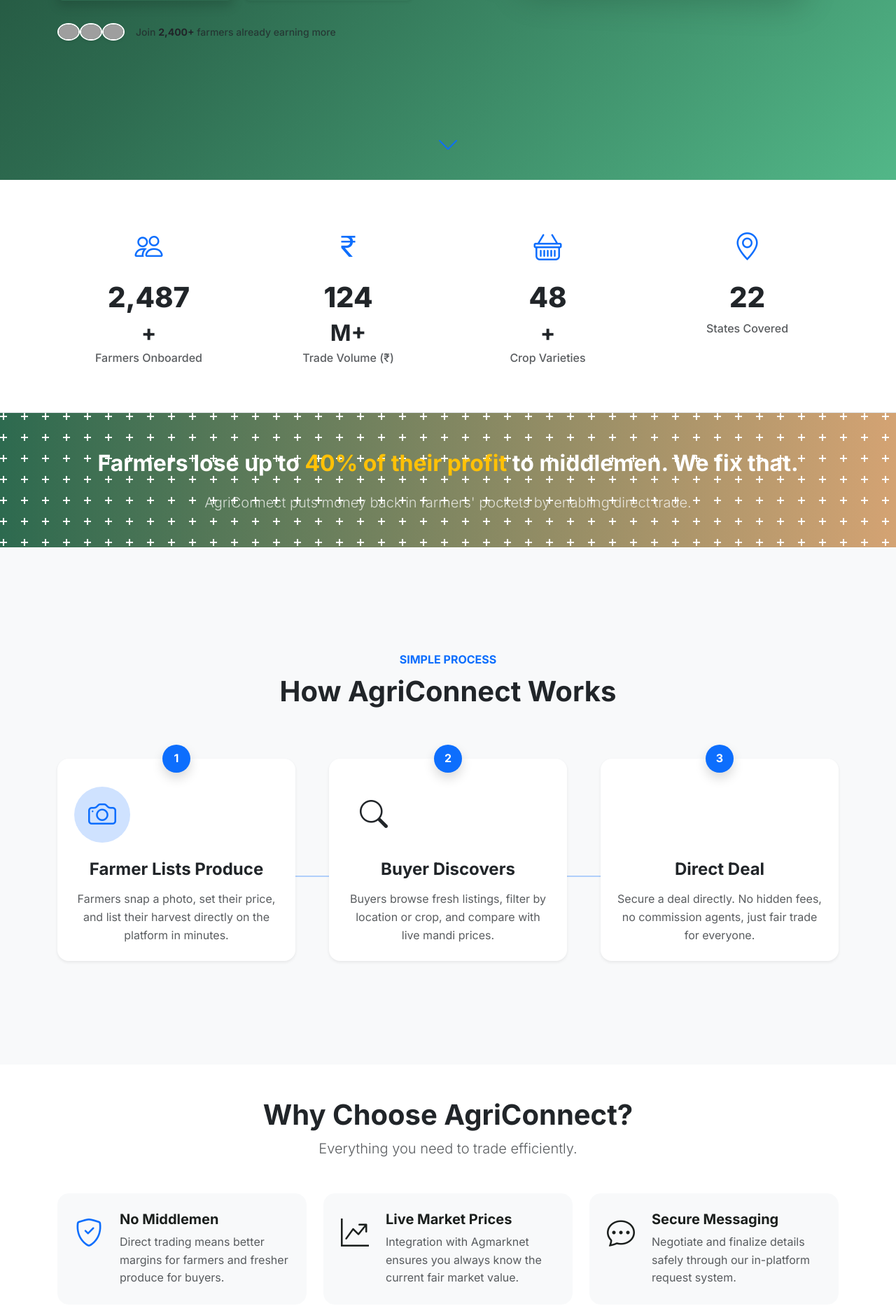
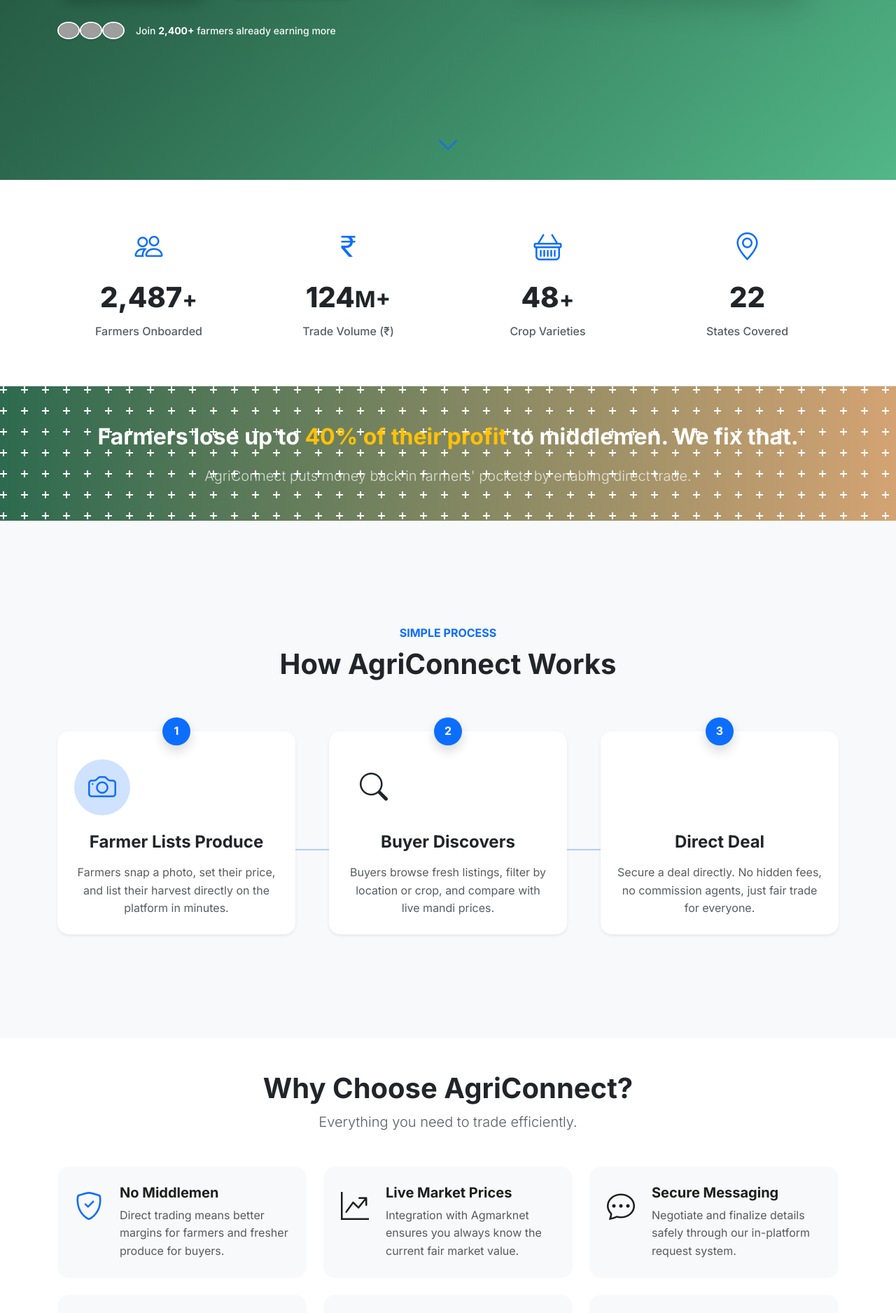
Before and after one commit to Raju-7163/SIH_033, a Flask app: page / in a window 1280 px wide. Shown: the part 543-2419 px from the top of the page at 70% size. Run offline with Flask 3, Linux system fonts and the light colour scheme; grey boxes are pictures that could not be loaded.

Commit message:
new updates

```diff
--- a/app.py
+++ b/app.py
@@ -726,6 +726,7 @@ def api_get_cart():
             "listing_id": l_id,
             "crop_name": listing.get('crop_name', ''),
             "quantity": actual_qty,
+            "max_quantity": listing.get('quantity', 0),
             "unit": listing.get('unit', 'kg'),
             "price_per_unit": listing.get('price_per_unit', 0),
             "cost": cost,
@@ -743,6 +744,21 @@ def buyer_remove_from_cart():
     cart = session.get('cart', {})
     if listing_id in cart:
         del cart[listing_id]
+        session.modified = True
+    return jsonify({"success": True, "cart_count": len(cart)})
+
+@app.route('/buyer/cart/update', methods=['POST'])
+@login_required(role='buyer')
+def buyer_update_cart():
+    data = request.get_json()
+    listing_id = data.get('listing_id')
+    quantity = int(data.get('quantity', 0))
+    if not listing_id or quantity <= 0:
+        return jsonify({"success": False, "message": "Invalid input."})
+
+    cart = session.get('cart', {})
+    if listing_id in cart:
+        cart[listing_id] = quantity
         session.modified = True
     return jsonify({"success": True, "cart_count": len(cart)})
 
--- a/static/css/style.css
+++ b/static/css/style.css
@@ -33,7 +33,6 @@ body {
   background: var(--bg-light);
   color: var(--dark);
   line-height: 1.6;
-  overflow-x: hidden;
 }
 
 a {
@@ -215,7 +214,7 @@ img {
   font-size: 2.5rem;
   font-weight: 800;
   margin-bottom: 0.5rem;
-  display: block;
+  display: inline-block;
 }
 
 .stat-label {
--- a/static/js/main.js
+++ b/static/js/main.js
@@ -153,7 +153,9 @@ function openCartModal() {
                             <div class="text-success small">₹${item.price_per_unit} / ${item.unit}</div>
                         </div>
                         <div class="text-end">
-                            <div class="fw-bold">${item.quantity} ${item.unit}</div>
+                            <div class="input-group input-group-sm mb-1" style="width: 100px;">
+                                <input type="number" class="form-control text-center" value="${item.quantity}" min="1" max="${item.max_quantity}" onchange="updateCartQuantity('${item.listing_id}', this.value, ${item.max_quantity})">
+                            </div>
                             <div class="text-primary fw-bold">₹${item.cost}</div>
                         </div>
                         <button class="btn btn-sm btn-outline-danger ms-2" onclick="removeFromCart('${item.listing_id}')">
@@ -191,6 +193,30 @@ function removeFromCart(listingId) {
                     }
                 }
             });
+        }
+    });
+}
+
+function updateCartQuantity(listingId, quantity, maxQty) {
+    let q = parseInt(quantity);
+    if (isNaN(q) || q <= 0) q = 1;
+    if (q > maxQty) q = maxQty;
+
+    fetch('/buyer/cart/update', {
+        method: 'POST',
+        headers: {'Content-Type': 'application/json'},
+        body: JSON.stringify({ listing_id: listingId, quantity: q })
+    })
+    .then(r => r.json())
+    .then(data => {
+        if (data.success) {
+            updateCartBadge(data.cart_count);
+            // Re-render modal to show updated prices
+            const modalEl = document.getElementById('cartModal');
+            if(modalEl.classList.contains('show')) {
+                bootstrap.Modal.getInstance(modalEl).hide();
+                setTimeout(openCartModal, 400);
+            }
         }
     });
 }
--- a/templates/index.html
+++ b/templates/index.html
@@ -54,27 +54,27 @@
             <div class="row align-items-center">
                 <div class="col-lg-7 text-center text-lg-start mb-5 mb-lg-0">
                     <span class="badge bg-light text-primary px-3 py-2 rounded-pill mb-3 fw-semibold shadow-sm animate-on-scroll">🌾 Revolutionizing Indian Agriculture</span>
-                    <h1 class="display-3 fw-bold text-dark mb-4 lh-tight animate-on-scroll" data-i18n="hero.title">
-                        Farm Fresh,<br><span class="text-primary">Direct to You</span>
+                    <h1 class="display-3 fw-bold text-white mb-4 lh-tight animate-on-scroll" data-i18n="hero.title">
+                        Farm Fresh,<br><span class="text-accent">Direct to You</span>
                     </h1>
-                    <p class="lead text-secondary mb-5 pe-lg-5 animate-on-scroll" data-i18n="hero.subtitle" style="animation-delay: 0.1s;">
+                    <p class="lead text-light mb-5 pe-lg-5 animate-on-scroll" data-i18n="hero.subtitle" style="animation-delay: 0.1s;">
                         Connect directly with farmers, eliminate middlemen, and ensure fair prices for everyone. The modern marketplace for Indian agriculture.
                     </p>
                     <div class="d-flex flex-column flex-sm-row gap-3 justify-content-center justify-content-lg-start animate-on-scroll" style="animation-delay: 0.2s;">
-                        <a href="{{ url_for('signup', role='farmer') }}" class="btn btn-primary btn-lg px-5 py-3 fw-semibold shadow hover-lift">
+                        <a href="{{ url_for('signup', role='farmer') }}" class="btn-farmer d-inline-block text-center text-decoration-none shadow hover-lift">
                             <i class="bi bi-tree me-2"></i> I'm a Farmer
                         </a>
-                        <a href="{{ url_for('signup', role='buyer') }}" class="btn btn-outline-earth btn-lg px-5 py-3 fw-semibold shadow-sm hover-lift">
+                        <a href="{{ url_for('signup', role='buyer') }}" class="btn-buyer d-inline-block text-center text-decoration-none shadow-sm hover-lift">
                             <i class="bi bi-cart3 me-2"></i> I'm a Buyer
                         </a>
                     </div>
-                    <div class="mt-4 pt-2 text-muted small d-flex align-items-center justify-content-center justify-content-lg-start animate-on-scroll" style="animation-delay: 0.3s;">
+                    <div class="mt-4 pt-2 text-light small d-flex align-items-center justify-content-center justify-content-lg-start animate-on-scroll" style="animation-delay: 0.3s;">
                         <div class="avatar-group me-3 d-flex">
                             <img src="https://ui-avatars.com/api/?name=R+K&background=2d6a4f&color=fff" class="rounded-circle border border-2 border-white shadow-sm" width="32" alt="User">
                             <img src="https://ui-avatars.com/api/?name=P+S&background=d4a373&color=fff" class="rounded-circle border border-2 border-white shadow-sm ms-n2" width="32" alt="User">
                             <img src="https://ui-avatars.com/api/?name=M+D&background=52b788&color=fff" class="rounded-circle border border-2 border-white shadow-sm ms-n2" width="32" alt="User">
                         </div>
-                        <span class="fw-medium">Join <strong class="text-dark">2,400+</strong> farmers already earning more</span>
+                        <span class="fw-medium">Join <strong class="text-white">2,400+</strong> farmers already earning more</span>
                     </div>
                 </div>
                 <div class="col-lg-5 d-none d-lg-block position-relative animate-on-scroll" style="animation-delay: 0.2s;">
```
